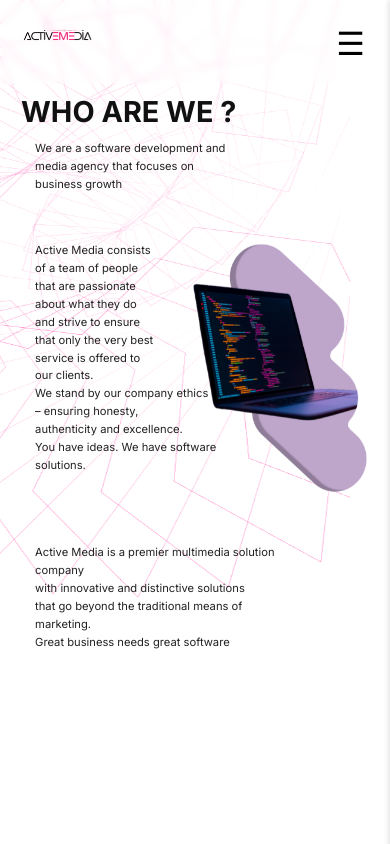
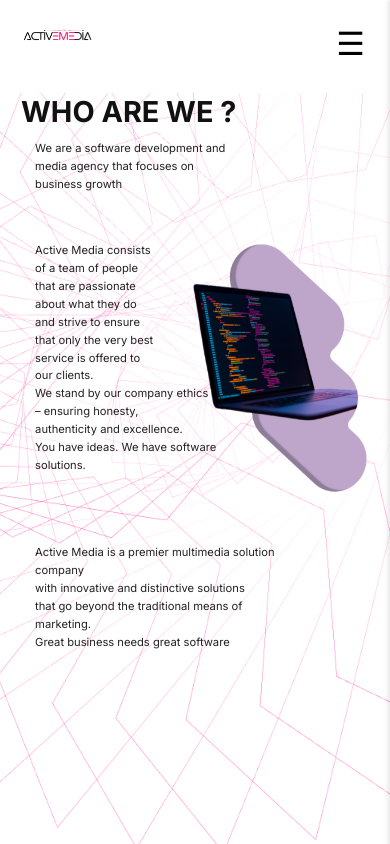
Before and after one commit to Divine-Ntambwe/Active-Media, a React (Vite) app: page /about-us in a window 390 px wide. Built offline with nearby package versions, Linux system fonts and the light colour scheme.

Commit message:
fixed mobile screen overflow

```diff
--- a/src/pages/About_Us.jsx
+++ b/src/pages/About_Us.jsx
@@ -3,6 +3,7 @@ import styles from "./About_Us.module.css";
 import lightImg from "../assets/Frame 206.png";
 import phoneImg from "../assets/Frame 201.png"
 import MultiMedia from "../assets/Multimedia.png";
+import bgImg from "../assets/backgroundLines.png";
 import PurpleLines from "../component/purpleLines.jsx";
 import { useNavigate } from "react-router-dom";
 import Navbar from "../component/Navbar.jsx";
@@ -107,7 +108,7 @@ export default function About_Us() {
     <div className={styles.softwarePage}>
       <Navbar/>
       <div className={styles.purpleLinesWrapper} ref={purpleLines}>
-        <PurpleLines />
+        <img src={bgImg}/>
       </div>
     <section className={styles.aboutSection}>
       {/* PurpleLines always behind everything */}
--- a/src/pages/About_Us.module.css
+++ b/src/pages/About_Us.module.css
@@ -2,7 +2,7 @@
 
 .purpleLinesWrapper {
   position: absolute !important;
- transform: scale(0.) ;
+ transform: scale(0.8) ;
   left: -250px;
   transition: ease-in 1s;
   z-index: 0; /* ensures it's behind everything */
```
Also changed, not shown: src/assets/backgroundLines.png (added).
